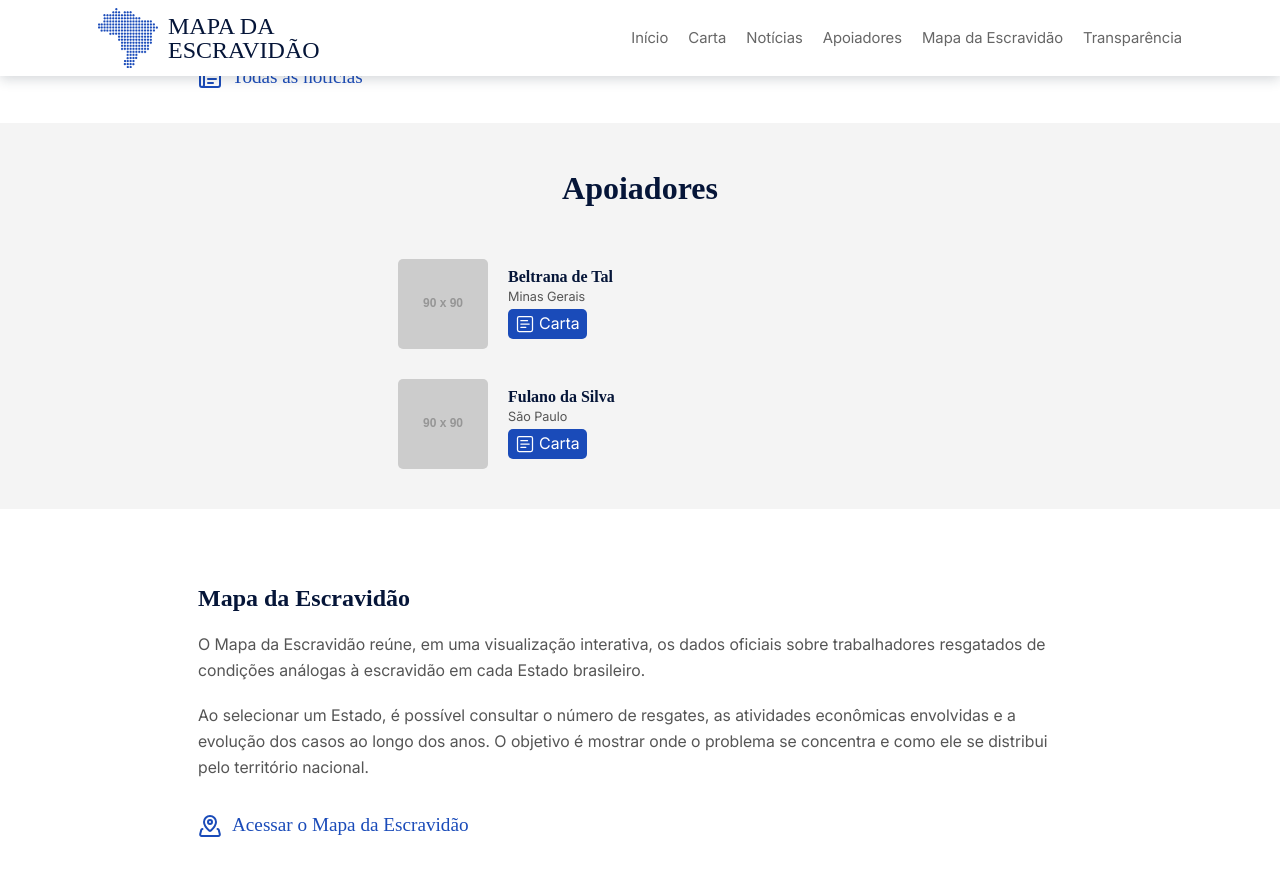
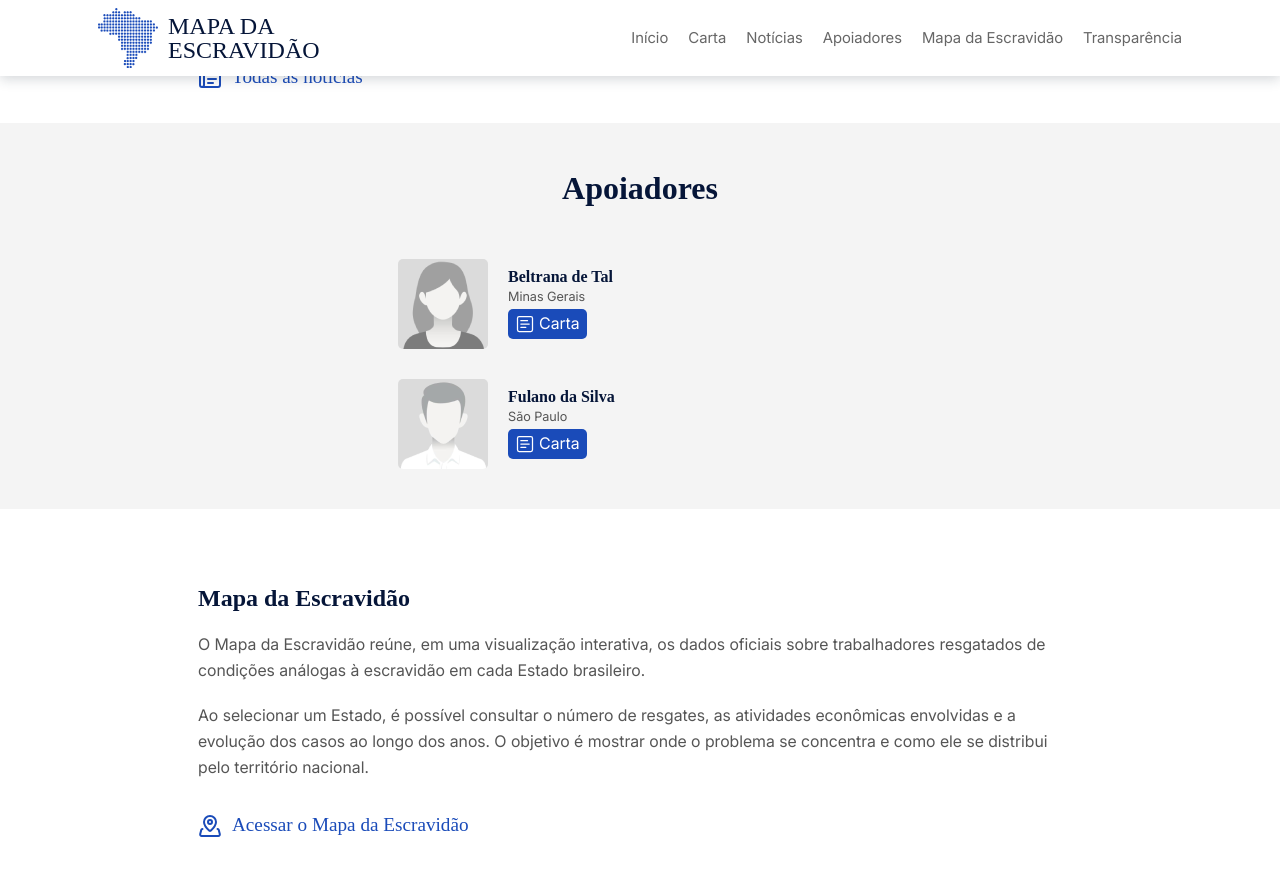
Before and after one commit to Landowski/mapa-escravidao, a Jekyll site: the page built from index.html, in a window 1280 px wide and 900 px high, scrolled down 616 px. Shown: the top 876 px of the window. Built offline with Jekyll 4.4.1, drawn with Linux system fonts in a browser that asks for light colours; some web fonts are replaced.

Commit message:
Update apoiadores.yml

```diff
--- a/_data/apoiadores.yml
+++ b/_data/apoiadores.yml
@@ -1,9 +1,9 @@
 - nome: "Fulano da Silva"
-  foto: "https://placehold.co/90"
+  foto: "/imagens/apoiadores/foto1.png"
   estado: "São Paulo"
   carta: "#"
 
 - nome: "Beltrana de Tal"
-  foto: "https://placehold.co/90"
+  foto: "/imagens/apoiadores/foto2.png"
   estado: "Minas Gerais"
   carta: "#"
```
